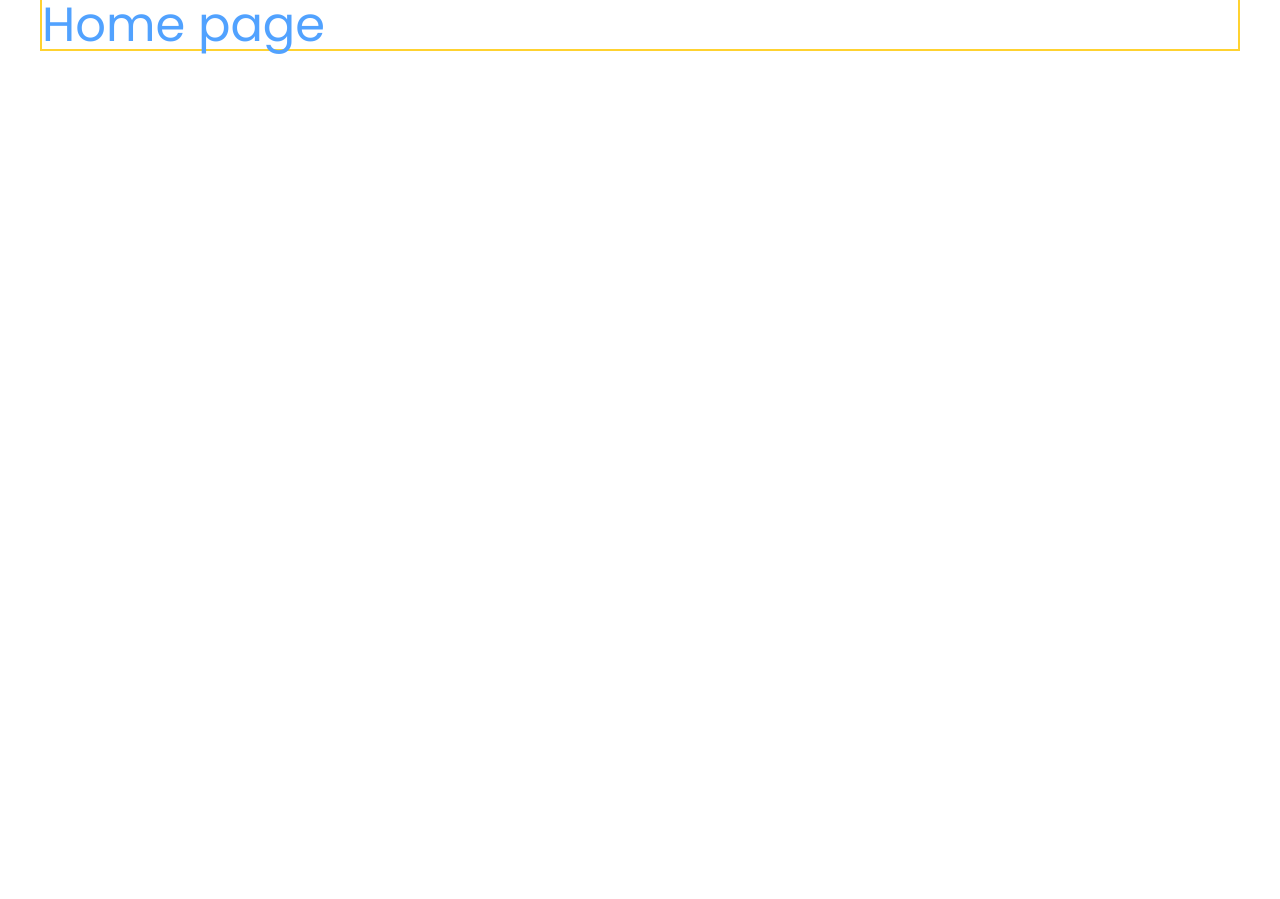
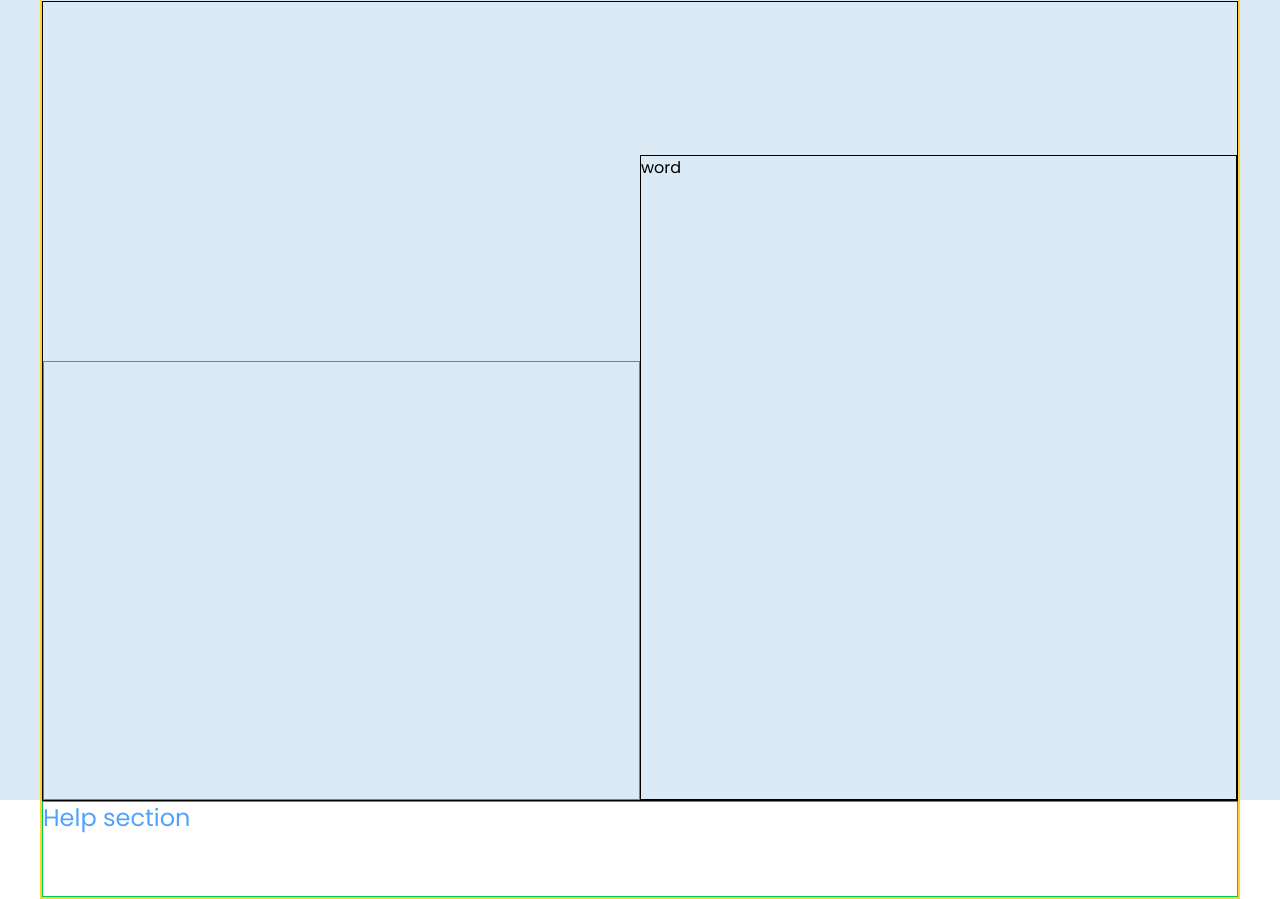
Before and after one commit to Duclaux/finsweet-website-agency, a React (Vite) app: page / in a window 1280 px wide. Shown: the part 101-1000 px from the top of the page. Before the commit the page ends 800 px from the top, so only its background shows below. Built offline with nearby package versions, Linux system fonts and the light colour scheme.

Commit message:
Initializing home header

```diff
--- a/src/components/Navbar.tsx
+++ b/src/components/Navbar.tsx
@@ -4,6 +4,7 @@ import { Link } from "react-router-dom";
 
 const logoTitle = "{finsweet";
 const LINKTABS = [
+    { name: "Home", link: "/" },
     { name: "About Us", link: "/aboutUs" },
     { name: "Careers", link: "/careers" },
     { name: "Services", link: "/services" },
@@ -20,8 +21,8 @@ const closedNavClasses = `
   space-y-5 text-center backdrop-blur-3xl w-2/3 py-8 px-5
   absolute top-0 right-0
   translate-x-full transition-transform duration-500
-  md:flex md:relative md:translate-x-0 md:w-full md:p-0
-  space-x-10 md:items-center md:space-y-0
+  lg:flex lg:relative lg:translate-x-0 lg:w-full lg:p-0
+  space-x-5 lg:space-x-10 lg:items-center lg:space-y-0
 `;
 
 function Navbar() {
@@ -34,7 +35,7 @@ function Navbar() {
 
   return (
     <nav className="flex justify-between items-center py-5">
-      <h1 className="font-bold text-[#063255] text-3xl md:text-4xl lg:text-5xl">
+      <h1 className="font-bold text-[#063255] text-3xl lg:text-5xl">
         <Link to='/'>{logoTitle}</Link>
       </h1>
 
@@ -44,7 +45,7 @@ function Navbar() {
             strokeWidth={2}
             size={30}
             onClick={handleToggleNav}
-            className="md:hidden"
+            className="lg:hidden"
           />
         </div>
 
@@ -53,7 +54,7 @@ function Navbar() {
             size={24}
             color="black"
             onClick={handleToggleNav}
-            className="md:hidden"
+            className="lg:hidden"
           />
           {
             LINKTABS.map((item) => (
@@ -65,9 +66,11 @@ function Navbar() {
               </li>
             ))
           }
-          <Link to='/contactus' className="text-link bg-[#F58A07]/10 rounded-[31px] px-8 py-4.5 text-[#F58A07]">
-            Contact us
-          </Link>
+          <li className="text-link px-8 py-4.5 bg-[#F58A07]/10 rounded-[31px]">
+            <Link to='/contactus' className="text-[#F58A07]">
+              Contact us
+            </Link>
+          </li>
         </ul>
       </section>
     </nav>
--- /dev/null
+++ b/src/components/home/Help.tsx
@@ -0,0 +1,10 @@
+
+function Help() {
+  return (
+    <div className='text-2xl text-blue-400 h-24 border border-green-500'>
+      Help section
+    </div>
+  )
+}
+
+export default Help
--- /dev/null
+++ b/src/components/home/HomeHeader.tsx
@@ -0,0 +1,27 @@
+
+function HomeHeader() {
+  return (
+    <header className='h-screen border xl:flex xl:items-end'>
+      <div className='h-screen right-0 left-0 absolute bg-[#DCEAF5] -z-10'/>
+
+      <section className="border border-green-500 w-full h-109.75">
+        {/* <div>
+          <h1 className="text-h1">Prosper with our<br/> bespoke solutions</h1>
+          <p className="text-paragraph">
+            Lorem ipsum dolor sit amet, consectetur adipiscing elit.<br className="hidden md:flex"/>Suspendisse varius enim in eros elementum tristique
+          </p>
+        </div>
+
+        <div>
+
+        </div> */}
+      </section>
+
+      <section className="border border-black w-full h-161.25">
+        word
+      </section>
+    </header>
+  )
+}
+
+export default HomeHeader
--- a/src/index.css
+++ b/src/index.css
@@ -38,14 +38,27 @@
 body{
     box-sizing: border-box;
     font-family: "Poppins", sans-serif;
-    overflow: hidden;
-}
-
-.text-h1{
-    font-weight: 700;
+    overflow-x: hidden;
 }
 
 .text-link{
     font-weight: 600;
     font-size: 1rem;
 }
+
+.text-h1{
+    font-weight: 700;
+    font-size: 2rem;
+}
+
+.text-paragraph{
+    font-weight: 500;
+    font-size: 1rem;
+}
+
+@media screen and (min-width: 640px){
+    .text-h1{
+        font-weight: 700;
+        font-size: 3rem;
+    }
+}
--- a/src/pages/Home.tsx
+++ b/src/pages/Home.tsx
@@ -1,9 +1,12 @@
+import Help from "../components/home/Help"
+import HomeHeader from "../components/home/HomeHeader"
 
 function Home() {
   return (
-    <div className="text-5xl text-blue-400">
-      Home page
-    </div>
+    <>
+      <HomeHeader />
+      <Help />
+    </>
   )
 }
 
```
